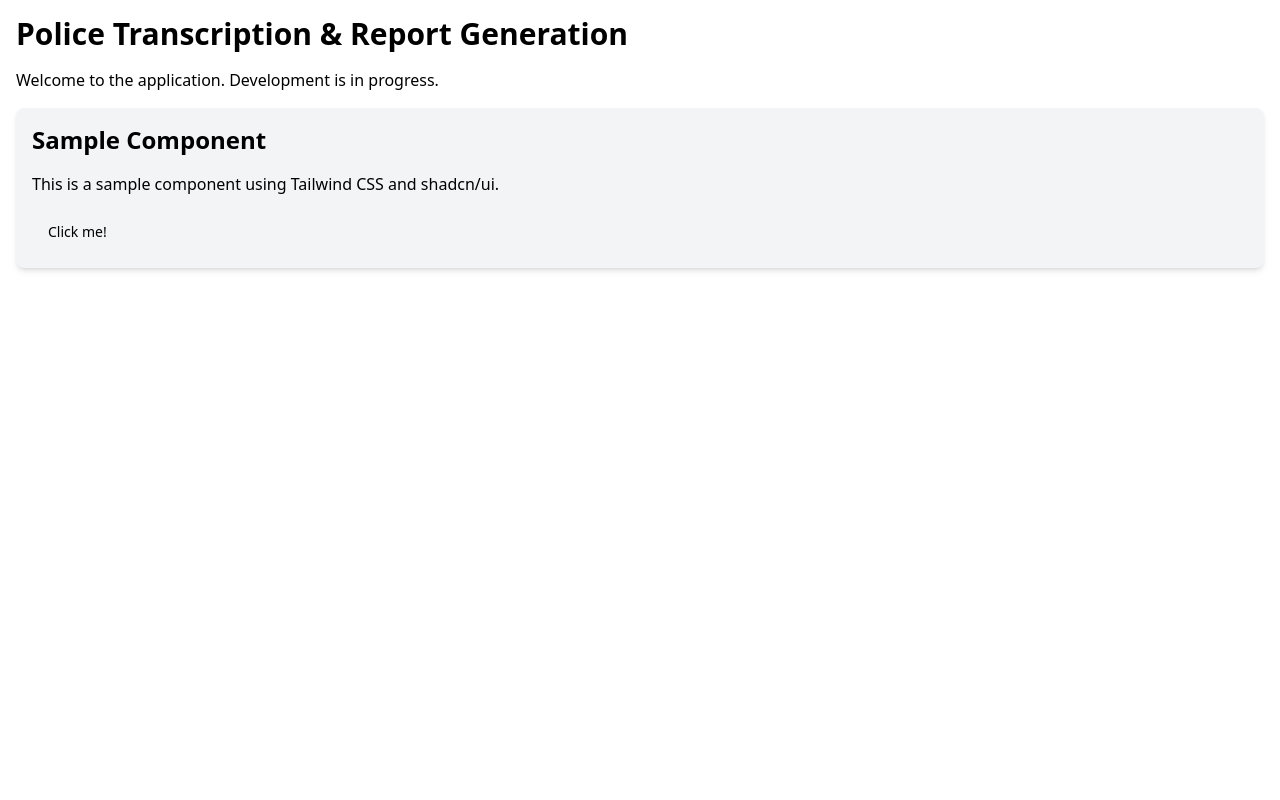
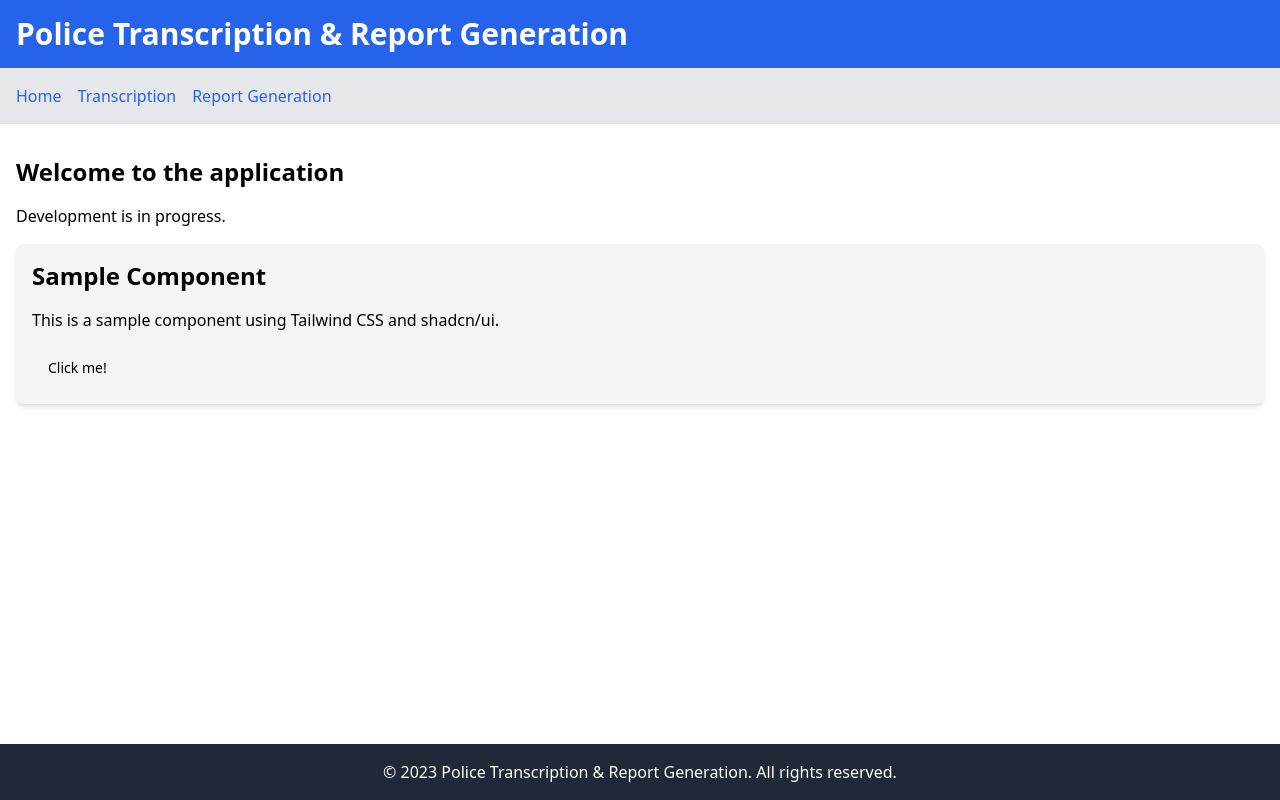
Before and after one commit to kkeeling/police-transcription-reporting-assistant, a React (Vite) app in the folder frontend/: page / in a window 1280 px wide. Built offline with nearby package versions, Linux system fonts and the light colour scheme.

Commit message:
feat: Implement basic application layout

```diff
--- a/frontend/src/App.tsx
+++ b/frontend/src/App.tsx
@@ -1,12 +1,20 @@
 import React from 'react'
+import Header from './components/Header'
+import Navigation from './components/Navigation'
+import Footer from './components/Footer'
 import SampleComponent from './components/SampleComponent'
 
 function App() {
   return (
-    <div className="container mx-auto p-4">
-      <h1 className="text-3xl font-bold mb-4">Police Transcription & Report Generation</h1>
-      <p className="mb-4">Welcome to the application. Development is in progress.</p>
-      <SampleComponent />
+    <div className="flex flex-col min-h-screen">
+      <Header />
+      <Navigation />
+      <main className="flex-grow container mx-auto px-4 py-8">
+        <h2 className="text-2xl font-bold mb-4">Welcome to the application</h2>
+        <p className="mb-4">Development is in progress.</p>
+        <SampleComponent />
+      </main>
+      <Footer />
     </div>
   )
 }
--- /dev/null
+++ b/frontend/src/components/Footer.tsx
@@ -0,0 +1,11 @@
+import React from 'react'
+
+const Footer: React.FC = () => {
+  return (
+    <footer className="bg-gray-800 text-white p-4 mt-8">
+      <p className="text-center">&copy; 2023 Police Transcription & Report Generation. All rights reserved.</p>
+    </footer>
+  )
+}
+
+export default Footer
--- /dev/null
+++ b/frontend/src/components/Header.tsx
@@ -0,0 +1,11 @@
+import React from 'react'
+
+const Header: React.FC = () => {
+  return (
+    <header className="bg-blue-600 text-white p-4">
+      <h1 className="text-3xl font-bold">Police Transcription & Report Generation</h1>
+    </header>
+  )
+}
+
+export default Header
--- /dev/null
+++ b/frontend/src/components/Navigation.tsx
@@ -0,0 +1,15 @@
+import React from 'react'
+
+const Navigation: React.FC = () => {
+  return (
+    <nav className="bg-gray-200 p-4">
+      <ul className="flex space-x-4">
+        <li><a href="#" className="text-blue-600 hover:underline">Home</a></li>
+        <li><a href="#" className="text-blue-600 hover:underline">Transcription</a></li>
+        <li><a href="#" className="text-blue-600 hover:underline">Report Generation</a></li>
+      </ul>
+    </nav>
+  )
+}
+
+export default Navigation
```
